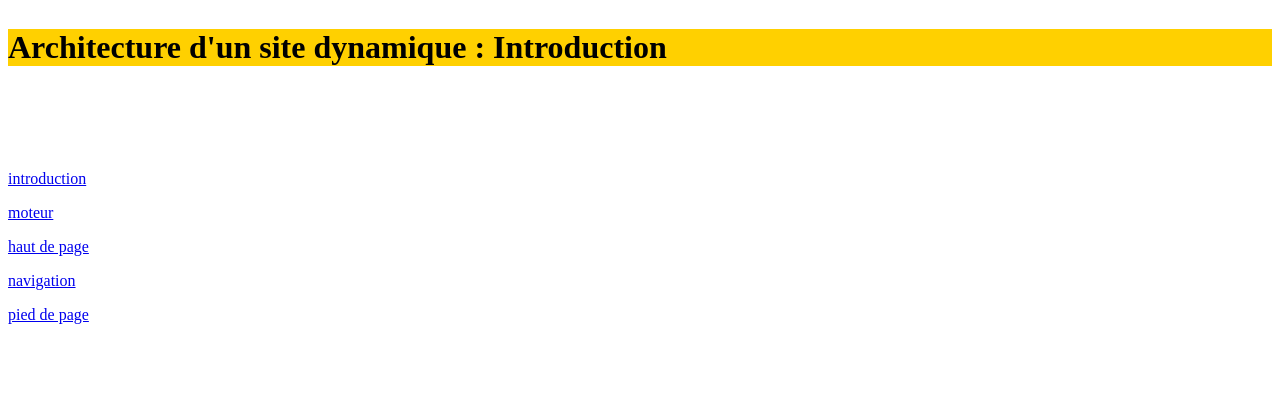
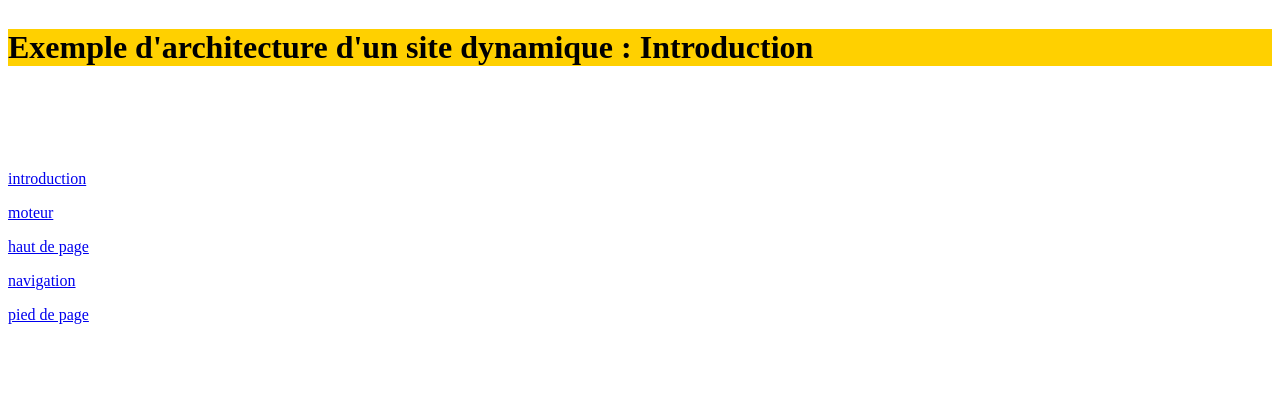
Before and after one commit to VictoriaSolovyeva/mini-projet, a PHP site: page / in a window 1280 px wide. Shown: the top 420 px of the page. Run offline with PHP 8.4, Linux system fonts and the light colour scheme; data that the repository does not hold is empty.

Commit message:
change title

```diff
--- a/haut.php
+++ b/haut.php
@@ -1,3 +1,3 @@
 <header>
-	<h1 class="titre">Architecture d'un site dynamique : <? echo $titre; ?> </h1>
+	<h1 class="titre">Exemple d'architecture d'un site dynamique : <? echo $titre; ?> </h1>
 </header>
```
